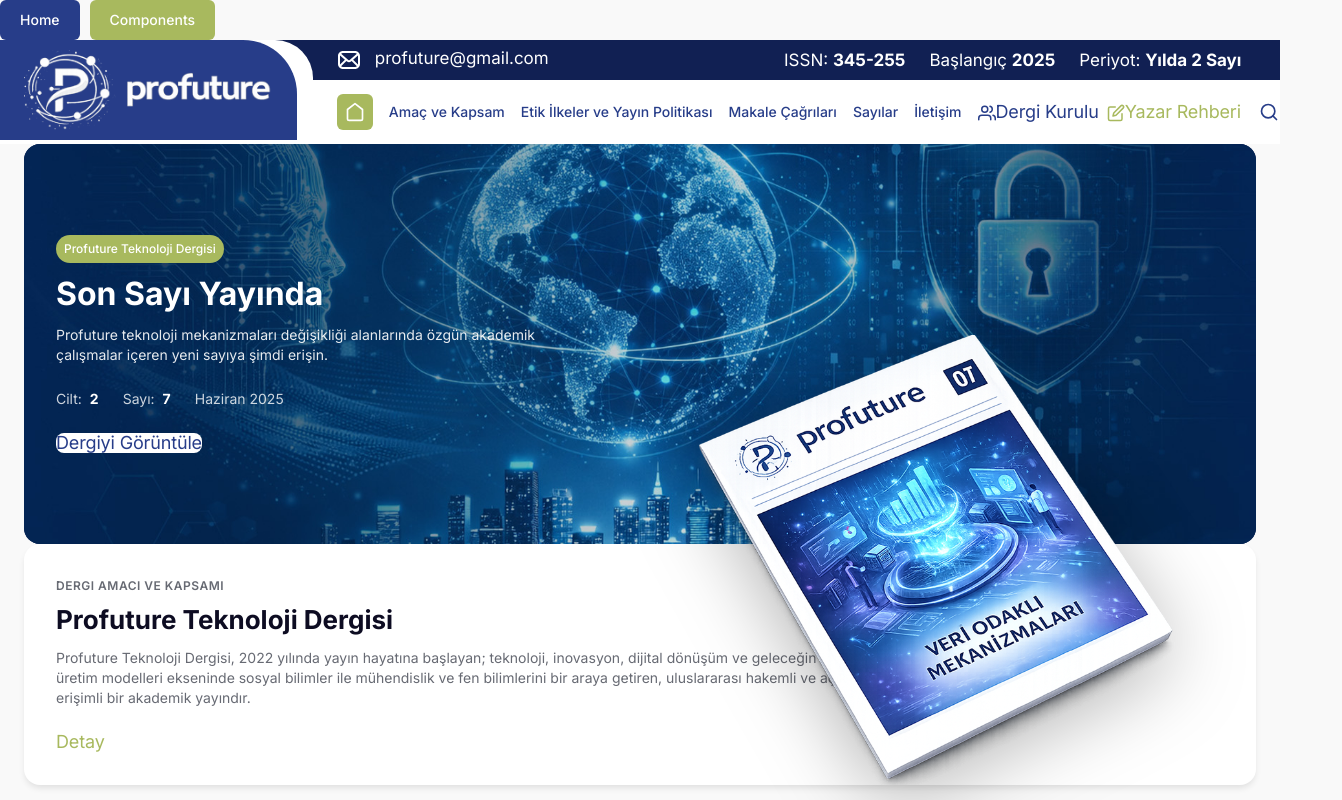
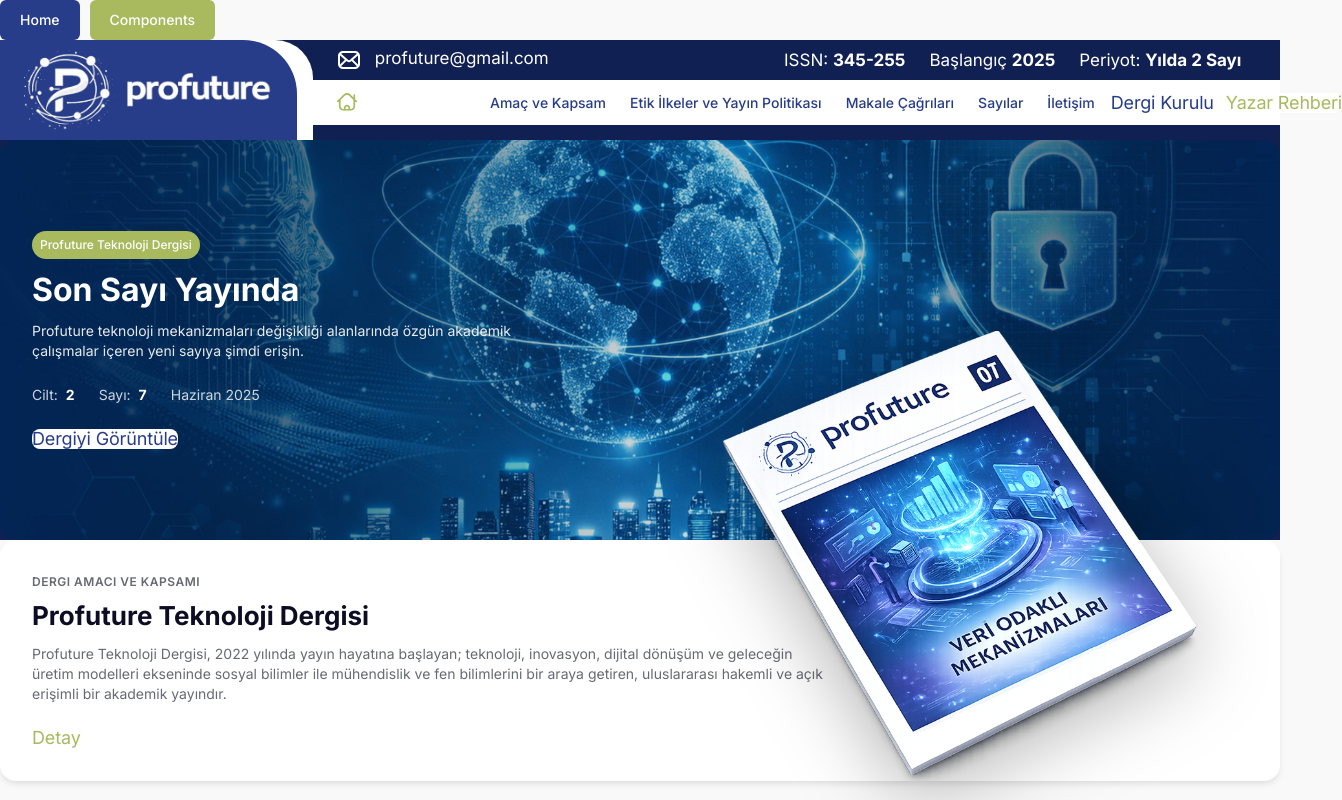
Before and after one commit to handeada/zeplin-case, a React (Vite) app: page / in a window 1280 px wide. Shown: the top 800 px of the page, 1342 px wide, since content can reach past the window. Built offline with nearby package versions, Linux system fonts and the light colour scheme.

Commit message:
refactor: standardize quotation marks in JSX and SCSS files; update icon sizes and improve layout structure

```diff
--- a/src/components/Footer/Footer.jsx
+++ b/src/components/Footer/Footer.jsx
@@ -1,5 +1,5 @@
-import { Icon } from '../ui';
-import './Footer.scss';
+import { Icon } from "../ui";
+import "./Footer.scss";
 
 const Footer = () => {
   return (
@@ -16,7 +16,7 @@
               <h4>Dergi Editörü</h4>
               <p className="footer__name">Prof. Dr. Elif Başkaya Acar</p>
               <a href="mailto:elif@gmail.com" className="footer__email-link">
-                <Icon name="email" size={14} />
+                <Icon name="email" size={24} />
                 elif@gmail.com
               </a>
             </div>
@@ -49,10 +49,12 @@
         {/* Disclaimer */}
         <div className="footer__disclaimer">
           <p>
-            Bu sitede yer alan tüm yazılı, görsel ve uygulama içerikleri kaynak gösterilmeden kullanılamaz.
-            Site içerisinde sunulan bilgiler yalnızca bilgilendirme amacıyla hazırlanmış olup, bu bilgilerin
-            kullanımından doğabilecek her türlü sorumluluk kullanıcıya aittir. Siteye erişim sağlayan
-            kullanıcılar, bu şartları okumuş, anlamış ve kabul etmiş sayılır.
+            Bu sitede yer alan tüm yazılı, görsel ve uygulama içerikleri kaynak
+            gösterilmeden kullanılamaz. Site içerisinde sunulan bilgiler
+            yalnızca bilgilendirme amacıyla hazırlanmış olup, bu bilgilerin
+            kullanımından doğabilecek her türlü sorumluluk kullanıcıya aittir.
+            Siteye erişim sağlayan kullanıcılar, bu şartları okumuş, anlamış ve
+            kabul etmiş sayılır.
           </p>
         </div>
       </div>
--- a/src/components/Footer/Footer.scss
+++ b/src/components/Footer/Footer.scss
@@ -1,10 +1,10 @@
-@use '../../styles/variables' as *;
-@use '../../styles/mixins' as *;
+@use "../../styles/variables" as *;
+@use "../../styles/mixins" as *;
 
 .footer {
-  background-color: color('footer-bg');
+  background-color: color("footer-bg");
   color: white;
-  padding: space('10') 0 0 0;
+  padding: space("10") 0 0 0;
   margin-top: auto;
 
   .container {
@@ -15,18 +15,18 @@
   &__contact {
     display: grid;
     grid-template-columns: repeat(3, 1fr);
-    gap: space('8');
-    padding-bottom: space('8');
+    gap: space("8");
+    padding-bottom: space("8");
 
     @media (max-width: 992px) {
       grid-template-columns: 1fr;
-      gap: space('6');
+      gap: space("6");
     }
   }
 
   &__contact-item {
     display: flex;
-    gap: space('3');
+    gap: space("3");
     align-items: flex-start;
   }
 
@@ -34,7 +34,7 @@
     flex-shrink: 0;
     width: 48px;
     height: 48px;
-    border-radius: radius('full');
+    border-radius: radius("full");
     border: 1px solid rgba(255, 255, 255, 0.2);
     @include flex-center;
     color: white;
@@ -44,15 +44,15 @@
     flex: 1;
 
     h4 {
-      font-size: map-get($font-sizes, 'body');
-      font-weight: map-get($font-weights, 'regular');
+      font-size: map-get($font-sizes, "body");
+      font-weight: map-get($font-weights, "regular");
       color: rgba(255, 255, 255, 0.7);
-      margin-bottom: space('1');
+      margin-bottom: space("1");
     }
 
     p {
-      font-size: map-get($font-sizes, 'body');
-      font-weight: map-get($font-weights, 'semibold');
+      font-size: map-get($font-sizes, "body");
+      font-weight: map-get($font-weights, "semibold");
       color: white;
       margin: 0;
       line-height: 1.6;
@@ -60,21 +60,21 @@
   }
 
   &__name {
-    margin-bottom: space('1');
+    margin-bottom: space("1");
   }
 
   &__email {
-    font-size: map-get($font-sizes, 'md');
+    font-size: map-get($font-sizes, "md");
   }
 
   &__email-link {
     @include flex-start;
-    gap: space('1');
-    color: color('error');
+    gap: space("1");
+    color: color("error");
     text-decoration: none;
-    font-size: map-get($font-sizes, 'small');
-    font-weight: map-get($font-weights, 'medium');
-    margin-top: space('1');
+    font-size: map-get($font-sizes, "small");
+    font-weight: map-get($font-weights, "medium");
+    margin-top: space("1");
 
     &:hover {
       text-decoration: underline;
@@ -83,11 +83,13 @@
 
   // Disclaimer
   &__disclaimer {
-    border-top: 1px solid rgba(255, 255, 255, 0.1);
-    padding: space('6') 0;
+    border-top: 1px solid rgba(172, 177, 198, 1);
+    padding: space("6") 0;
 
     p {
-      font-size: map-get($font-sizes, 'small');
+      font-size: map-get($font-sizes, "body-md");
+      font-style: italic;
+      font-weight: map-get($font-weights, "light");
       line-height: 1.8;
       color: rgba(255, 255, 255, 0.6);
       text-align: center;
@@ -97,13 +99,13 @@
 
   // Copyright
   &__copyright {
-    background-color: color('error');
-    padding: space('3') 0;
+    background-color: color("error");
+    padding: space("3") 0;
 
     p {
       text-align: center;
-      font-size: map-get($font-sizes, 'small');
-      font-weight: map-get($font-weights, 'medium');
+      font-size: 0.97rem;
+      font-weight: map-get($font-weights, "regular");
       color: white;
       margin: 0;
     }
--- a/src/components/Header/Header.jsx
+++ b/src/components/Header/Header.jsx
@@ -6,7 +6,6 @@
 const Header = () => {
   return (
     <header className="header">
-      <div>
       <div className="header__content">
         {/* Left Column - Logo */}
         <div className="header__logo-container">
@@ -38,13 +37,14 @@
 
           {/* Row 2 - Navigation */}
           <div className="header__bottom-row">
+            <div className="header__bottom-col-2">
+              <Link to="/">
+                <Icon name="home" size="1.25rem" />
+              </Link>
+            </div>
+
+            <div className="header__bottom-col-10">
               <nav className="header__nav">
-                <Link
-                  to="/"
-                  className="header__nav-link header__nav-link--home"
-                >
-                  <Icon name="home" size={20} />
-                </Link>
                 <Link to="/amac-kapsam" className="header__nav-link">
                   Amaç ve Kapsam
                 </Link>
@@ -64,16 +64,11 @@
 
               <div className="header__actions">
                 <Button variant="primary" size="medium">
-                  <Icon name="users" size={18} />
                   Dergi Kurulu
                 </Button>
                 <Button variant="secondary" size="medium">
-                  <Icon name="edit" size={18} />
                   Yazar Rehberi
                 </Button>
-                <button className="header__search-btn">
-                  <Icon name="search" size={20} />
-                </button>
               </div>
             </div>
           </div>
--- a/src/components/Header/Header.scss
+++ b/src/components/Header/Header.scss
@@ -65,7 +65,7 @@
     display: flex;
     align-items: center;
     justify-content: space-between;
-    background-color: color("primary-dark");
+
     padding: space("2") space("6");
     color: white;
 
@@ -110,10 +110,8 @@
   &__bottom-row {
     display: flex;
     align-items: center;
-    justify-content: space-between;
     background-color: color("bg-white");
     padding: space("3") space("6");
-    gap: space("4");
 
     @media (max-width: 1024px) {
       padding: space("3") space("4");
@@ -121,14 +119,40 @@
     }
   }
 
+  &__bottom-col-2 {
+    width: 16.666667%; // 2/12 of grid
+    flex-shrink: 0;
+    display: flex;
+    align-items: center;
+    justify-content: flex-start;
+
+    @media (max-width: 768px) {
+      width: auto;
+    }
+  }
+
+  &__bottom-col-10 {
+    width: 83.333333%; // 10/12 of grid
+    display: flex;
+    align-items: center;
+    justify-content: space-between;
+    gap: space("4");
+
+    @media (max-width: 768px) {
+      width: 100%;
+      flex-direction: column;
+      align-items: flex-start;
+    }
+  }
+
   &__nav {
     display: flex;
     align-items: center;
-    gap: space("4");
+    gap: space("6");
     flex: 1;
 
     @media (max-width: 1200px) {
-      gap: space("3");
+      gap: space("4");
     }
 
     @media (max-width: 768px) {
@@ -141,27 +165,17 @@
     text-decoration: none;
     font-size: map-get($font-sizes, "body");
     font-weight: map-get($font-weights, "medium");
-    transition: opacity $transition-fast;
+    transition: all $transition-fast;
     white-space: nowrap;
-
-    &:hover {
-      opacity: 0.7;
-    }
 
     &--home {
       display: flex;
       align-items: center;
       justify-content: center;
-      width: 36px;
-      height: 36px;
+      width: 40px;
+      height: 40px;
       border-radius: radius("md");
-      background-color: color("secondary");
       color: white;
-
-      &:hover {
-        opacity: 1;
-        background-color: color("secondary-dark");
-      }
     }
 
     @media (max-width: 1200px) {
@@ -172,7 +186,7 @@
   &__actions {
     display: flex;
     align-items: center;
-    gap: space("2");
+    gap: space("3");
     flex-shrink: 0;
 
     @media (max-width: 768px) {
@@ -180,22 +194,4 @@
       justify-content: flex-end;
     }
   }
-
-  &__search-btn {
-    width: 40px;
-    height: 40px;
-    border-radius: radius("full");
-    border: none;
-    background: transparent;
-    color: color("primary");
-    display: flex;
-    align-items: center;
-    justify-content: center;
-    cursor: pointer;
-    transition: all $transition-fast;
-
-    &:hover {
-      background: rgba(39, 61, 137, 0.1);
-    }
-  }
 }
--- a/src/components/Hero/Hero.jsx
+++ b/src/components/Hero/Hero.jsx
@@ -1,12 +1,11 @@
-import './Hero.scss';
-import { Button, Badge } from '../ui';
-import slideBackground from '../../assets/images/slide 1.png';
-import magazineImage from '../../assets/images/dergison 1.png';
+import "./Hero.scss";
+import { Button, Badge } from "../ui";
+import slideBackground from "../../assets/images/slide 1.png";
+import magazineImage from "../../assets/images/dergison 1.png";
 
 const Hero = () => {
   return (
-    <section className="hero">
-      <div className="container">
+    <div className="hero">
       {/* First Row - Latest Issue */}
       <div className="hero__top-row">
         <div className="hero__background">
@@ -51,8 +50,9 @@
           <p className="hero__about-description">
             Profuture Teknoloji Dergisi, 2022 yılında yayın hayatına başlayan;
             teknoloji, inovasyon, dijital dönüşüm ve geleceğin üretim modelleri
-              ekseninde sosyal bilimler ile mühendislik ve fen bilimlerini bir araya
-              getiren, uluslararası hakemli ve açık erişimli bir akademik yayındır.
+            ekseninde sosyal bilimler ile mühendislik ve fen bilimlerini bir
+            araya getiren, uluslararası hakemli ve açık erişimli bir akademik
+            yayındır.
           </p>
           <Button variant="secondary" size="medium">
             Detay
@@ -64,7 +64,6 @@
         </div>
       </div>
     </div>
-    </section>
   );
 };
 
--- a/src/components/Hero/Hero.scss
+++ b/src/components/Hero/Hero.scss
@@ -14,7 +14,6 @@
   &__top-row {
     position: relative;
     background-color: color("primary-dark");
-    border-radius: radius("2xl");
     padding: space("10") space("8");
     overflow: visible;
     min-height: 400px;
```
Also changed, not shown: src/components/ui/Icon/Icon.jsx (+20 -32 lines), src/styles/_variables.scss (+105 -99 lines). Lines whose indentation alone changed are shown as unchanged.
